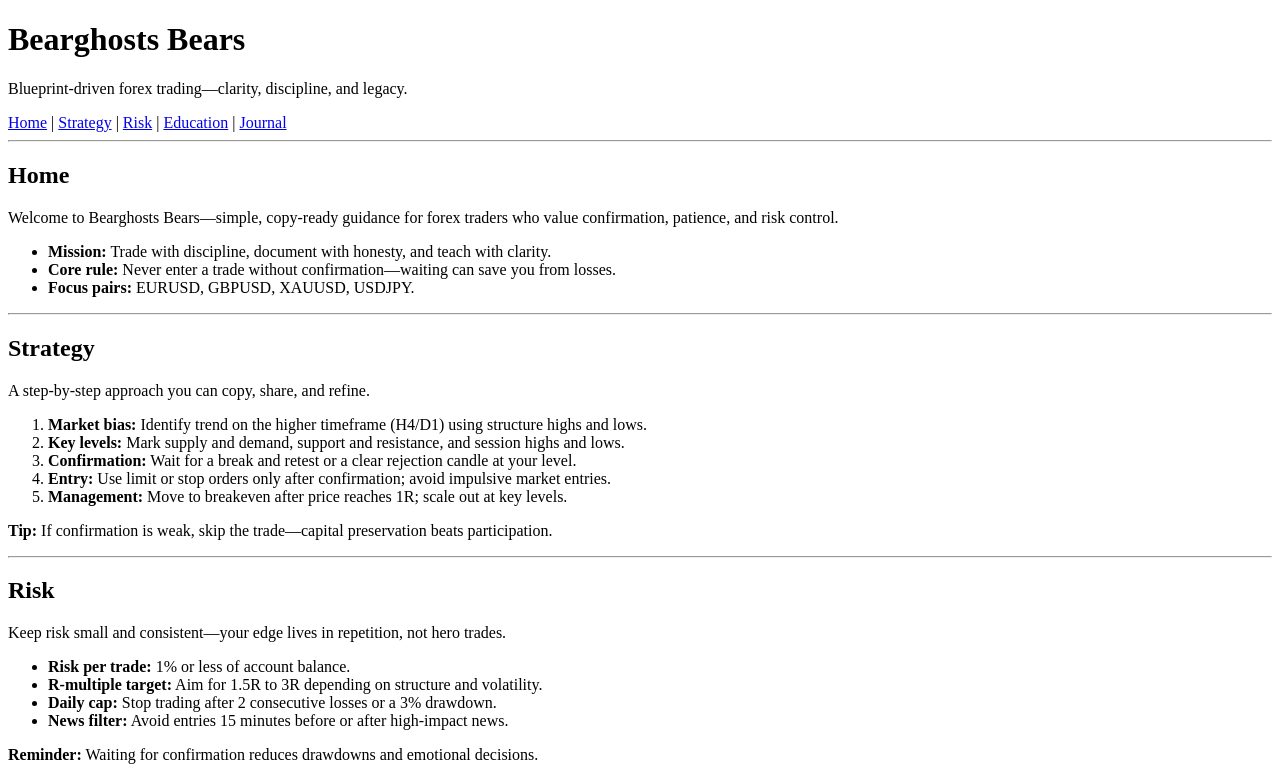
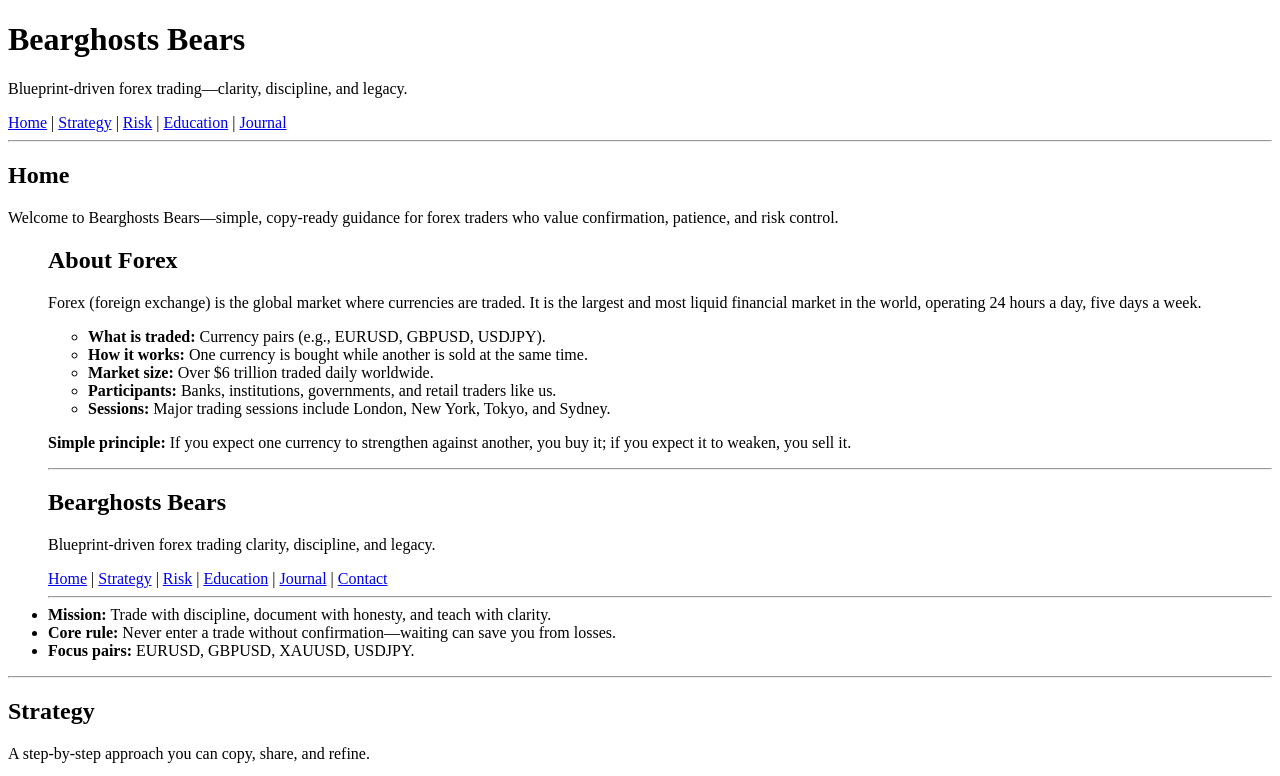
Before and after one commit to mwithaliebenardkimathi-design/-beartrader, a plain HTML site: page index.html in a window 1280 px wide. Shown: the top 776 px of the page. Drawn offline with Linux system fonts and the light colour scheme.

Commit message:
Add Forex basics section to index.html
Added a new section about Forex basics at the start of the document.

```diff
--- a/index.html
+++ b/index.html
@@ -23,6 +23,43 @@
     <h2>Home</h2>
     <p>Welcome to Bearghosts Bears—simple, copy-ready guidance for forex traders who value confirmation, patience, and risk control.</p>
     <ul>
+      <!DOCTYPE html>
+<html lang="en">
+<head>
+  <meta charset="UTF-8" />
+  <title>Bearghosts Bears   Forex Trading</title>
+</head>
+<body>
+
+  <!-- Forex Basics section added at the very start -->
+  <section id="forex-basics">
+    <h2>About Forex</h2>
+    <p>Forex (foreign exchange) is the global market where currencies are traded. It is the largest and most liquid financial market in the world, operating 24 hours a day, five days a week.</p>
+    <ul>
+      <li><b>What is traded:</b> Currency pairs (e.g., EURUSD, GBPUSD, USDJPY).</li>
+      <li><b>How it works:</b> One currency is bought while another is sold at the same time.</li>
+      <li><b>Market size:</b> Over $6 trillion traded daily worldwide.</li>
+      <li><b>Participants:</b> Banks, institutions, governments, and retail traders like us.</li>
+      <li><b>Sessions:</b> Major trading sessions include London, New York, Tokyo, and Sydney.</li>
+    </ul>
+    <p><b>Simple principle:</b> If you expect one currency to strengthen against another, you buy it; if you expect it to weaken, you sell it.</p>
+    <hr />
+  </section>
+
+  <!-- Existing header follows -->
+  <header>
+    <h1>Bearghosts Bears</h1>
+    <p>Blueprint-driven forex trading clarity, discipline, and legacy.</p>
+    <nav>
+      <a href="#home">Home</a> |
+      <a href="#strategy">Strategy</a> |
+      <a href="#risk">Risk</a> |
+      <a href="#education">Education</a> |
+      <a href="#journal">Journal</a> |
+      <a href="#contact">Contact</a>
+    </nav>
+    <hr />
+  </header>
       <li><b>Mission:</b> Trade with discipline, document with honesty, and teach with clarity.</li>
       <li><b>Core rule:</b> Never enter a trade without confirmation—waiting can save you from losses.</li>
       <li><b>Focus pairs:</b> EURUSD, GBPUSD, XAUUSD, USDJPY.</li>
```
